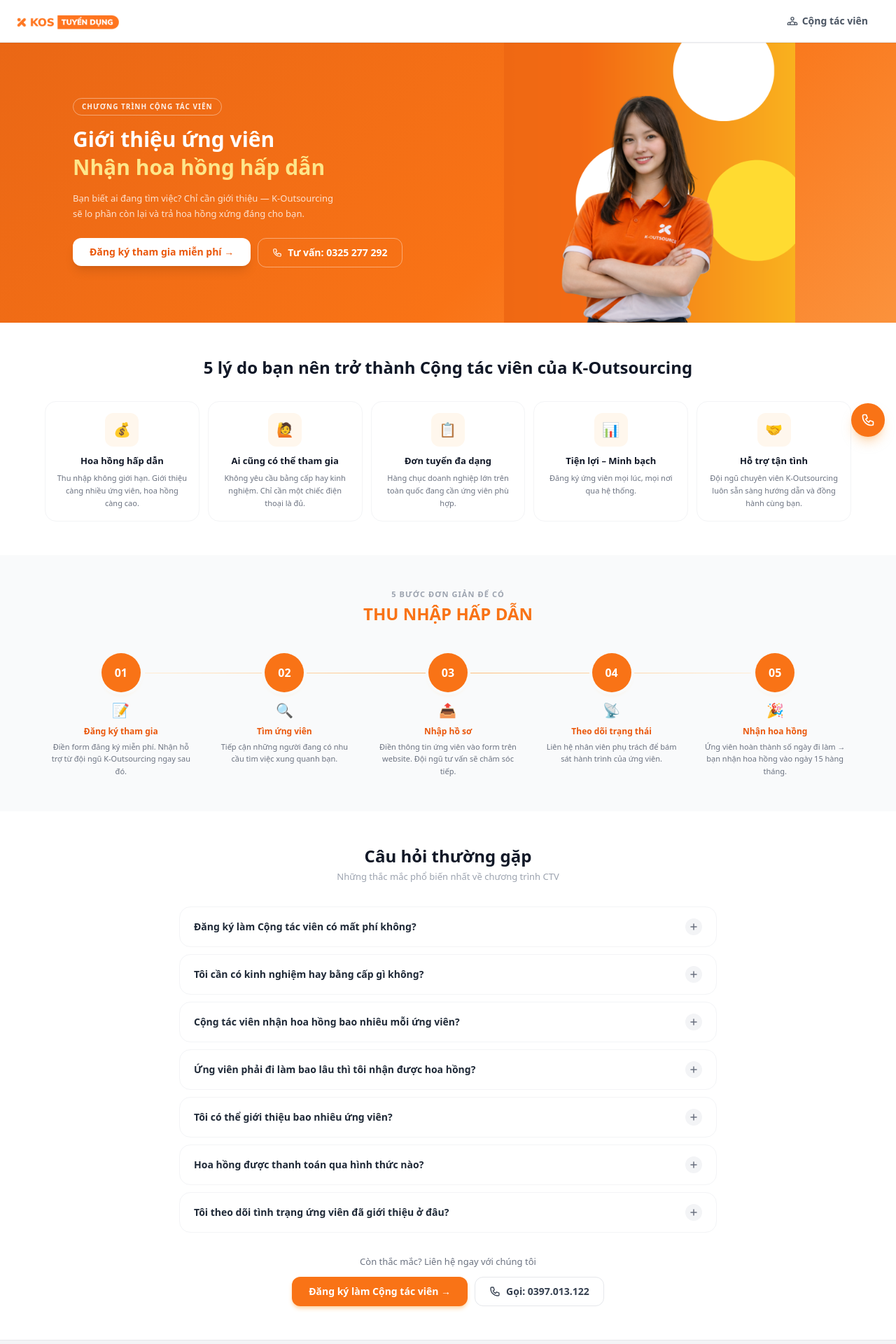
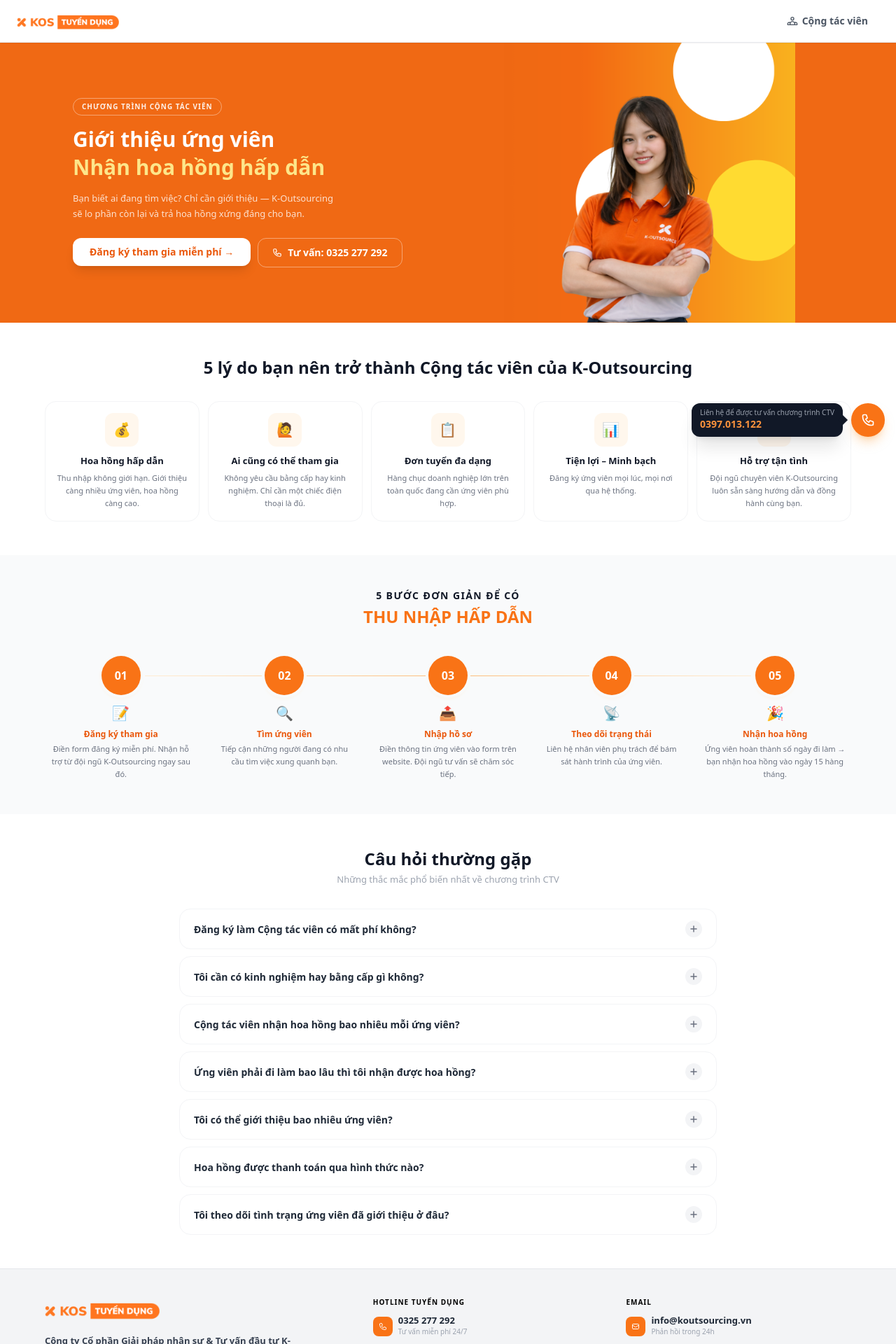
Before and after one commit to kosadmin/tuyendung-ladipage, a Next.js app: page /cong-tac-vien in a window 1280 px wide. Shown: the top 1920 px of the page at 70% size. Built offline with nearby package versions, Linux system fonts and the light colour scheme.

Commit message:
Update page.tsx

```diff
--- a/src/app/cong-tac-vien/page.tsx
+++ b/src/app/cong-tac-vien/page.tsx
@@ -149,7 +149,7 @@
       ════════════════════════════════════════════════════ */}
       <section
         className="relative overflow-hidden"
-        style={{ background: 'linear-gradient(135deg, #ea6715 0%, #f97316 60%, #fb923c 100%)' }}
+        style={{ background: '#F06914' }}
       >
         <div className="max-w-6xl mx-auto grid grid-cols-1 lg:grid-cols-2 min-h-[360px] lg:min-h-[400px]">
 
@@ -165,7 +165,7 @@
               Nhận hoa hồng hấp dẫn
             </p>
             <p className="text-white/80 text-[13px] leading-relaxed mb-6 max-w-sm">
-              Bạn biết ai đang tìm việc? Chỉ cần giới thiệu — K-Outsourcing sẽ lo phần còn lại và trả hoa hồng xứng đáng cho bạn.
+              Bạn biết ai đang tìm việc? Chỉ cần giới thiệu — <span className="whitespace-nowrap">K-Outsourcing</span> sẽ lo phần còn lại và trả hoa hồng xứng đáng cho bạn.
             </p>
             <div className="flex flex-col sm:flex-row items-start gap-2.5">
               <button
@@ -252,8 +252,8 @@
       <section className="py-12 px-4 sm:px-6 bg-gray-50">
         <div className="max-w-6xl mx-auto">
           <div className="text-center mb-10">
-            <p className="text-gray-400 text-[11px] font-bold uppercase tracking-widest mb-1">5 bước đơn giản để có</p>
-            <h2 className="text-xl sm:text-2xl font-black text-orange-500">THU NHẬP HẤP DẪN</h2>
+            <p className="text-gray-900 text-sm font-black uppercase tracking-widest mb-1">5 bước đơn giản để có</p>
+<h2 className="text-xl sm:text-2xl font-black text-orange-500">THU NHẬP HẤP DẪN</h2>
           </div>
 
           {/* Desktop — timeline ngang */}
@@ -317,27 +317,7 @@
             ))}
           </div>
 
-          {/* Mini CTA bên dưới FAQ */}
-          <div className="mt-8 text-center">
-            <p className="text-gray-500 text-[13px] mb-3">Còn thắc mắc? Liên hệ ngay với chúng tôi</p>
-            <div className="flex flex-col sm:flex-row gap-2.5 justify-center">
-              <button
-                onClick={() => setModalOpen(true)}
-                className="px-6 py-2.5 bg-orange-500 hover:bg-orange-600 text-white font-black text-sm rounded-xl shadow-md shadow-orange-200 transition-all active:scale-95"
-              >
-                Đăng ký làm Cộng tác viên →
-              </button>
-              <a
-                href="tel:0397013122"
-                className="flex items-center justify-center gap-2 px-5 py-2.5 rounded-xl border border-gray-200 text-gray-700 font-bold text-sm hover:border-orange-300 hover:text-orange-600 transition-all"
-              >
-                <svg className="w-4 h-4" fill="none" viewBox="0 0 24 24" stroke="currentColor" strokeWidth="2">
-                  <path strokeLinecap="round" strokeLinejoin="round" d="M3 5a2 2 0 012-2h3.28a1 1 0 01.948.684l1.498 4.493a1 1 0 01-.502 1.21l-2.257 1.13a11.042 11.042 0 005.516 5.516l1.13-2.257a1 1 0 011.21-.502l4.493 1.498a1 1 0 01.684.949V19a2 2 0 01-2 2h-1C9.716 21 3 14.284 3 6V5z"/>
-                </svg>
-                Gọi: 0397.013.122
-              </a>
-            </div>
-          </div>
+
         </div>
       </section>
 
@@ -351,7 +331,7 @@
         <div className="group relative">
           {/* Tooltip bên trái */}
           <div className="absolute right-full mr-3 top-1/2 -translate-y-1/2 pointer-events-none">
-            <div className="bg-gray-900 text-white rounded-xl px-3 py-2 shadow-xl opacity-0 group-hover:opacity-100 transition-all duration-200 translate-x-1 group-hover:translate-x-0 whitespace-nowrap">
+  <div className="bg-gray-900 text-white rounded-xl px-3 py-2 shadow-xl whitespace-nowrap">
               <p className="text-[10px] text-gray-400 leading-none mb-0.5">Liên hệ để được tư vấn chương trình CTV</p>
               <p className="text-orange-400 font-black text-sm">0397.013.122</p>
               <div className="absolute top-1/2 -translate-y-1/2 -right-[5px] w-2.5 h-2.5 bg-gray-900 rotate-45" />
```
